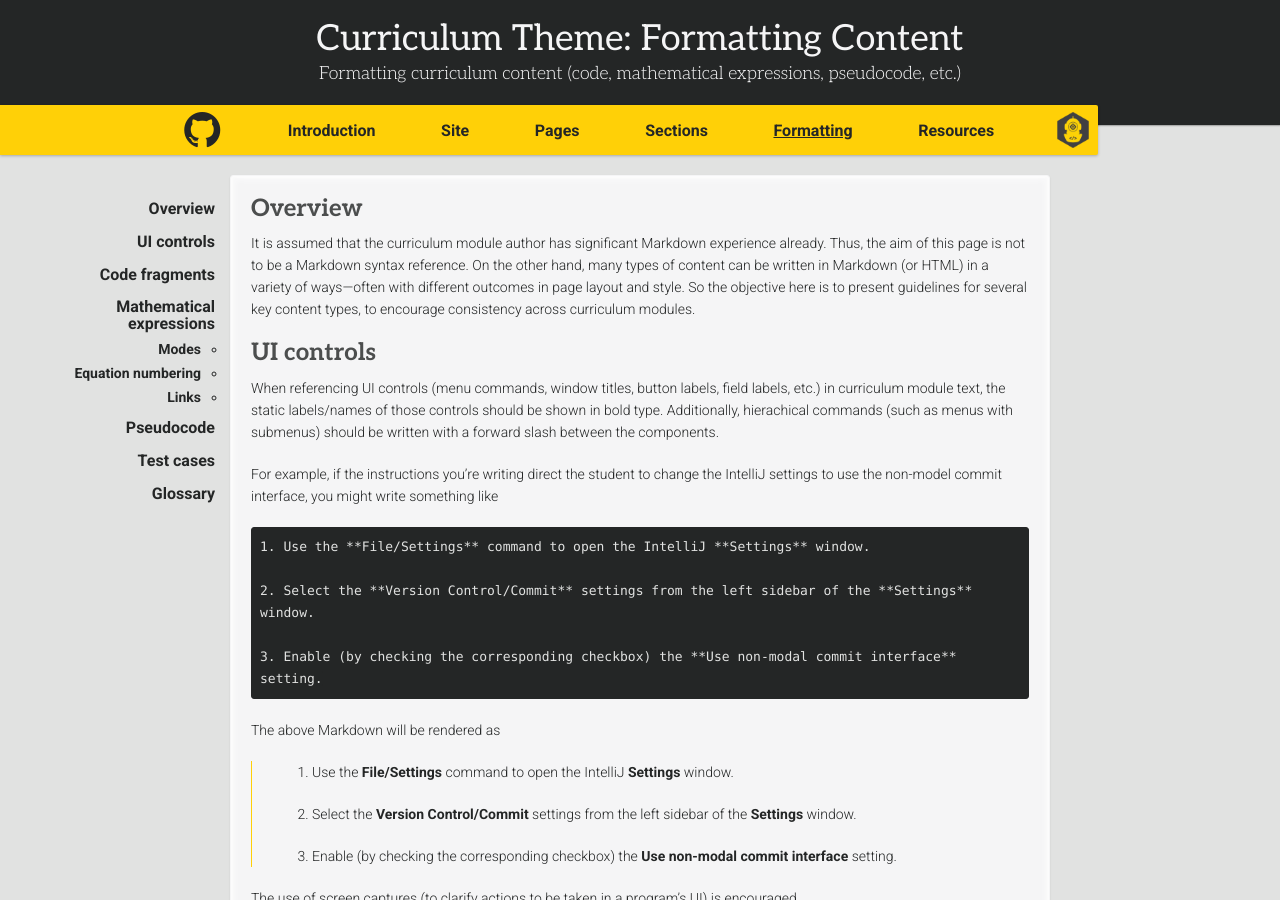
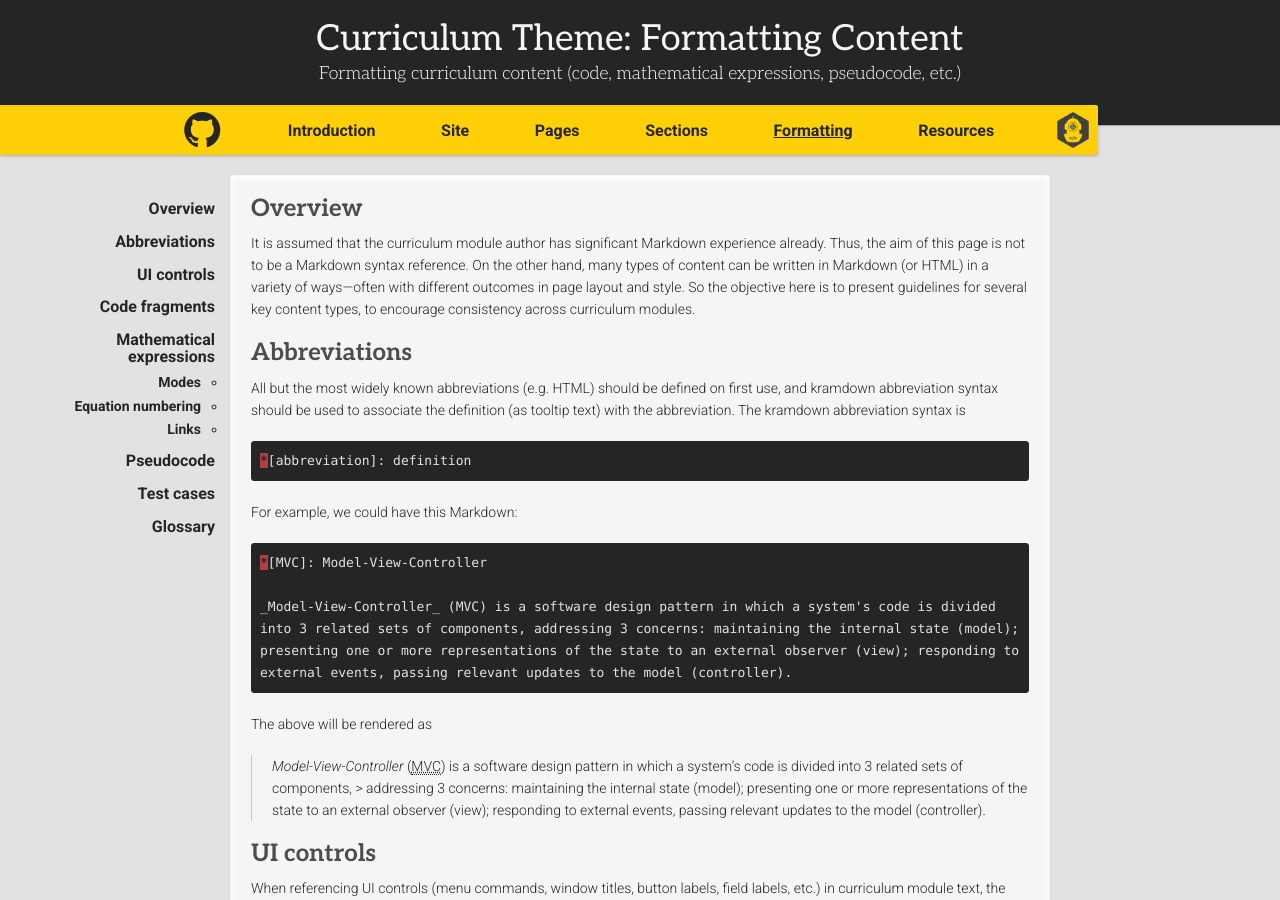
Before and after one commit to ddc-java/ddc-day, a Jekyll site: the page built from formatting.md, in a window 1280 px wide and 900 px high. Built offline with Jekyll 4.4.1, drawn with Linux system fonts in a browser that asks for light colours; nearby versions of some CDN libraries; some web fonts are replaced; our own code applies the rules of GitHub Pages for plain Markdown files; formulas are drawn with MathJax 3.

Commit message:
Abbreviations

````diff
--- a/formatting.md
+++ b/formatting.md
@@ -8,6 +8,28 @@ description: "Formatting curriculum content (code, mathematical expressions, pse
 ## Overview
 
 It is assumed that the curriculum module author has significant Markdown experience already. Thus, the aim of this page is not to be a Markdown syntax reference. On the other hand, many types of content can be written in Markdown (or HTML) in a variety of ways---often with different outcomes in page layout and style. So the objective here is to present guidelines for several key content types, to encourage consistency across curriculum modules.
+
+## Abbreviations
+
+All but the most widely known abbreviations (e.g. HTML) should be defined on first use, and kramdown abbreviation syntax should be used to associate the definition (as tooltip text) with the abbreviation. The kramdown abbreviation syntax is
+
+```markdown
+*[abbreviation]: definition
+```
+
+For example, we could have this Markdown:
+
+```markdown
+*[MVC]: Model-View-Controller
+
+_Model-View-Controller_ (MVC) is a software design pattern in which a system's code is divided into 3 related sets of components, addressing 3 concerns: maintaining the internal state (model); presenting one or more representations of the state to an external observer (view); responding to external events, passing relevant updates to the model (controller).
+```
+
+The above will be rendered as
+
+*[MVC]: Model-View-Controller
+
+> _Model-View-Controller_ (MVC) is a software design pattern in which a system's code is divided into 3 related sets of components, > addressing 3 concerns: maintaining the internal state (model); presenting one or more representations of the state to an external observer (view); responding to external events, passing relevant updates to the model (controller).
 
 ## UI controls
 
````
